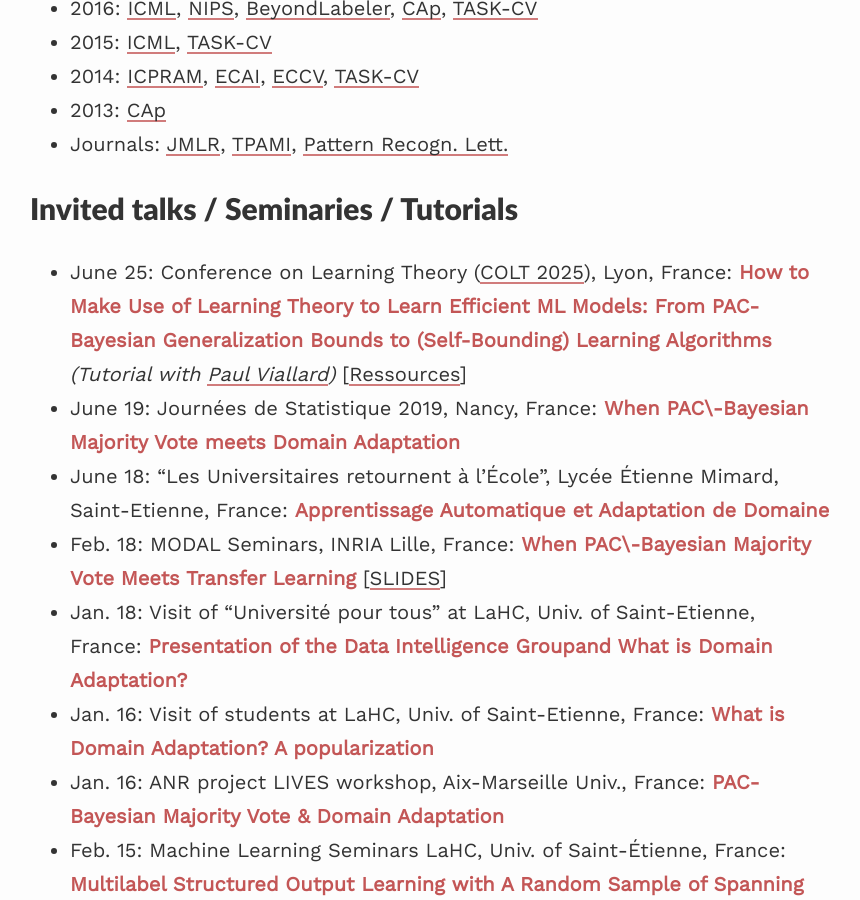
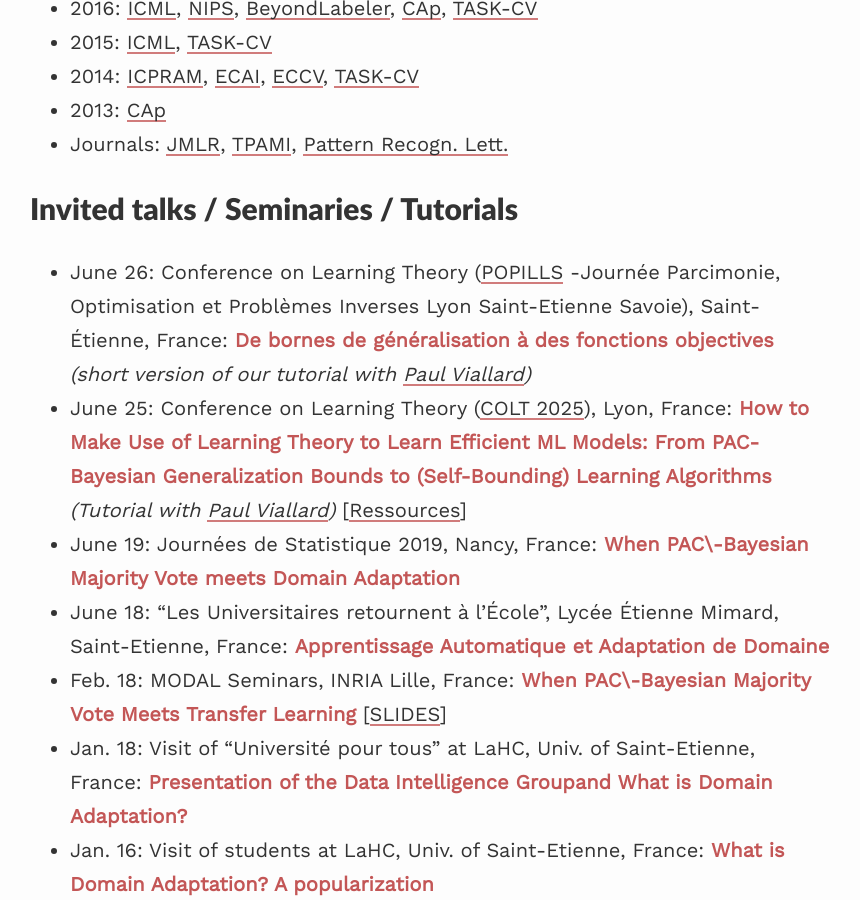
Before and after one commit to emorvant/emorvant.github.io, a Jekyll site: the page built from index.md, in a window 1280 px wide and 900 px high, scrolled down 6936 px. Shown: the whole window, without its empty margins (210-1070 px from the left). Built offline with Jekyll 4.4.1, drawn with Linux system fonts in a browser that asks for light colours.

Commit message:
ajout popills

```diff
--- a/index.md
+++ b/index.md
@@ -148,6 +148,8 @@
 
 # Invited talks / Seminaries / Tutorials
 
+
+- June 26: Conference on Learning Theory ([POPILLS](https://popils-day.github.io) -Journée Parcimonie, Optimisation et Problèmes Inverses Lyon Saint-Etienne Savoie), Saint-Étienne, France: <titre>De bornes de généralisation à des fonctions objectives</titre>  *(short version of our tutorial with [Paul Viallard](https://paulviallard.github.io))*
 - June 25: Conference on Learning Theory ([COLT 2025](https://learningtheory.org/colt2025/)), Lyon, France: <titre>How to Make Use of Learning Theory to Learn Efficient ML Models: From PAC-Bayesian Generalization Bounds to (Self-Bounding) Learning Algorithms</titre>  *(Tutorial with [Paul Viallard](https://paulviallard.github.io))* [[Ressources](https://paulviallard.github.io/colt25-pac-bayes-tutorial/)]
 - June 19: Journées de Statistique 2019, Nancy, France: <titre>When PAC\-Bayesian Majority Vote meets Domain Adaptation</titre>
 - June 18: "Les Universitaires retournent à l'École", Lycée Étienne Mimard, Saint-Etienne, France: <titre>Apprentissage Automatique et Adaptation de Domaine</titre>
```
